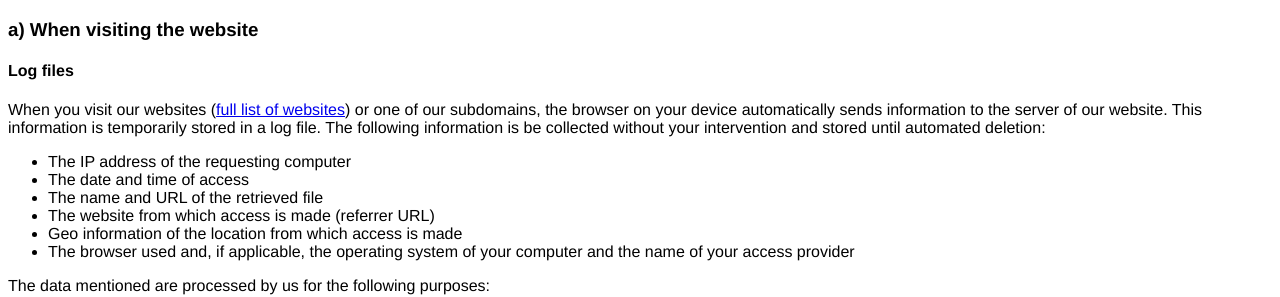
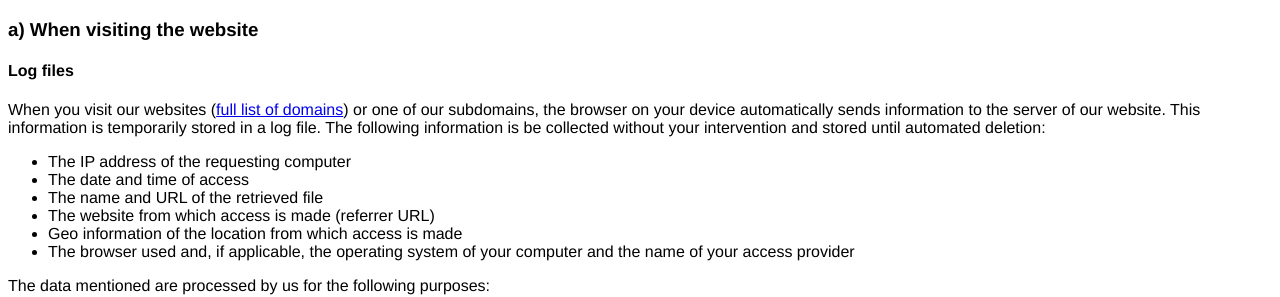
Before and after one commit to apache/privacy-website, a Jekyll site: the page output/policies/privacy-policy-public.html, which Jekyll copies as it is, in a window 1280 px wide and 900 px high, scrolled down 438 px. Shown: the part 159-456 px from the top of the window. Built offline with Jekyll 4.4.1, drawn with Linux system fonts in a browser that asks for light colours.

Commit message:
Automatic Site Publish by Buildbot

```diff
--- a/output/feed.xml
+++ b/output/feed.xml
@@ -1,4 +1,4 @@
-<?xml version="1.0" encoding="utf-8"?><feed xmlns="http://www.w3.org/2005/Atom" ><generator uri="https://jekyllrb.com/" version="4.2.2">Jekyll</generator><link href="/feed.xml" rel="self" type="application/atom+xml" /><link href="/" rel="alternate" type="text/html" /><updated>2022-04-28T20:15:12+00:00</updated><id>/feed.xml</id><title type="html">Apache Software Foundation - Data Privacy</title><subtitle>Write an awesome description for your new site here. You can edit this line in _config.yml. It will appear in your document head meta (for Google search results) and in your feed.xml site description.</subtitle><entry><title type="html">Welcome to Jekyll!</title><link href="/jekyll/update/2021/03/05/welcome-to-jekyll.html" rel="alternate" type="text/html" title="Welcome to Jekyll!" /><published>2021-03-05T19:38:56+00:00</published><updated>2021-03-05T19:38:56+00:00</updated><id>/jekyll/update/2021/03/05/welcome-to-jekyll</id><content type="html" xml:base="/jekyll/update/2021/03/05/welcome-to-jekyll.html"><![CDATA[<p>You’ll find this post in your <code class="language-plaintext highlighter-rouge">_posts</code> directory. Go ahead and edit it and re-build the site to see your changes. You can rebuild the site in many different ways, but the most common way is to run <code class="language-plaintext highlighter-rouge">jekyll serve</code>, which launches a web server and auto-regenerates your site when a file is updated.</p>
+<?xml version="1.0" encoding="utf-8"?><feed xmlns="http://www.w3.org/2005/Atom" ><generator uri="https://jekyllrb.com/" version="4.2.2">Jekyll</generator><link href="/feed.xml" rel="self" type="application/atom+xml" /><link href="/" rel="alternate" type="text/html" /><updated>2022-04-29T13:43:34+00:00</updated><id>/feed.xml</id><title type="html">Apache Software Foundation - Data Privacy</title><subtitle>Write an awesome description for your new site here. You can edit this line in _config.yml. It will appear in your document head meta (for Google search results) and in your feed.xml site description.</subtitle><entry><title type="html">Welcome to Jekyll!</title><link href="/jekyll/update/2021/03/05/welcome-to-jekyll.html" rel="alternate" type="text/html" title="Welcome to Jekyll!" /><published>2021-03-05T19:38:56+00:00</published><updated>2021-03-05T19:38:56+00:00</updated><id>/jekyll/update/2021/03/05/welcome-to-jekyll</id><content type="html" xml:base="/jekyll/update/2021/03/05/welcome-to-jekyll.html"><![CDATA[<p>You’ll find this post in your <code class="language-plaintext highlighter-rouge">_posts</code> directory. Go ahead and edit it and re-build the site to see your changes. You can rebuild the site in many different ways, but the most common way is to run <code class="language-plaintext highlighter-rouge">jekyll serve</code>, which launches a web server and auto-regenerates your site when a file is updated.</p>
 
 <p>Jekyll requires blog post files to be named according to the following format:</p>
 
--- a/output/policies/privacy-policy-public.html
+++ b/output/policies/privacy-policy-public.html
@@ -61,7 +61,7 @@
 
 <h4 id="log-files">Log files</h4>
 
-<p>When you visit our websites (<a href="/policies/asf-domains.html">full list of websites</a>) or one of our subdomains,
+<p>When you visit our websites (<a href="/policies/asf-domains.html">full list of domains</a>) or one of our subdomains,
 the browser on your device automatically sends information to the server of our website.
 This information is temporarily stored in a log file.
 The following information is be collected without your intervention and stored until automated deletion:</p>
```
